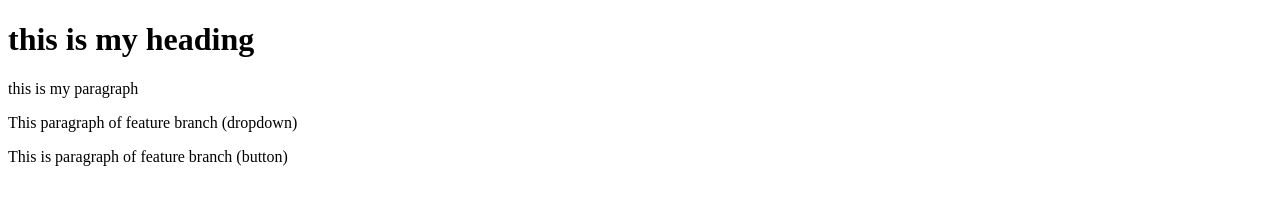
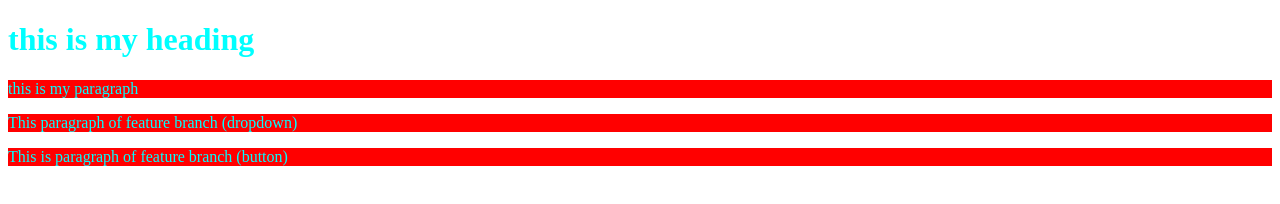
Before and after one commit to Sumit-keshari/local-index, a plain HTML site: page index.html in a window 1280 px wide. Drawn offline with Linux system fonts and the light colour scheme.

Commit message:
style.css add in html file

```diff
--- a/index.html
+++ b/index.html
@@ -5,7 +5,7 @@
     <meta charset="UTF-8">
     <meta name="viewport" content="width=device-width, initial-scale=1.0">
     <title>Document</title>
-    <link rel="stylesheet" href="styke.css">
+    <link rel="stylesheet" href="style.css">
 </head>
 
 <body>
```
